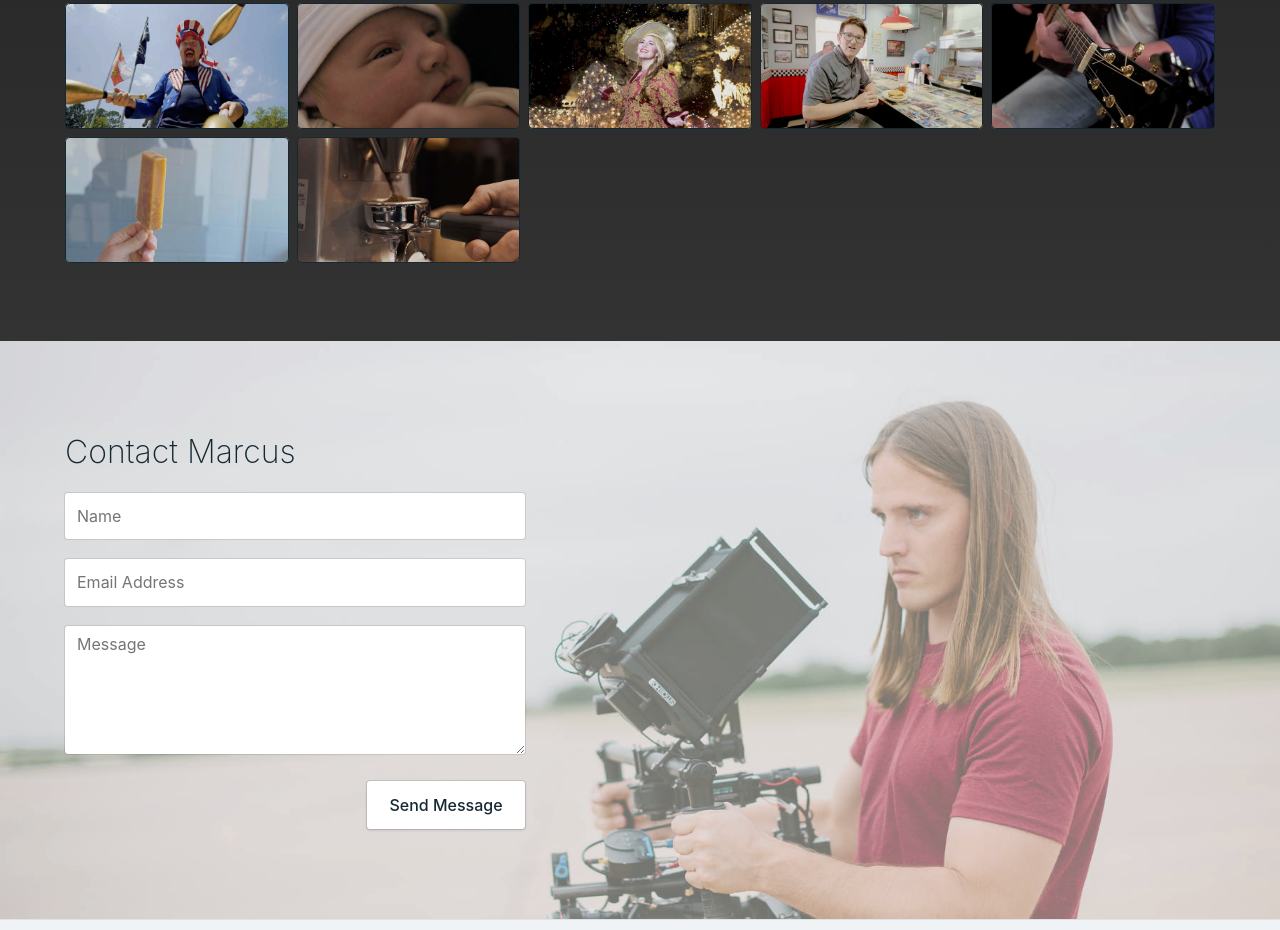
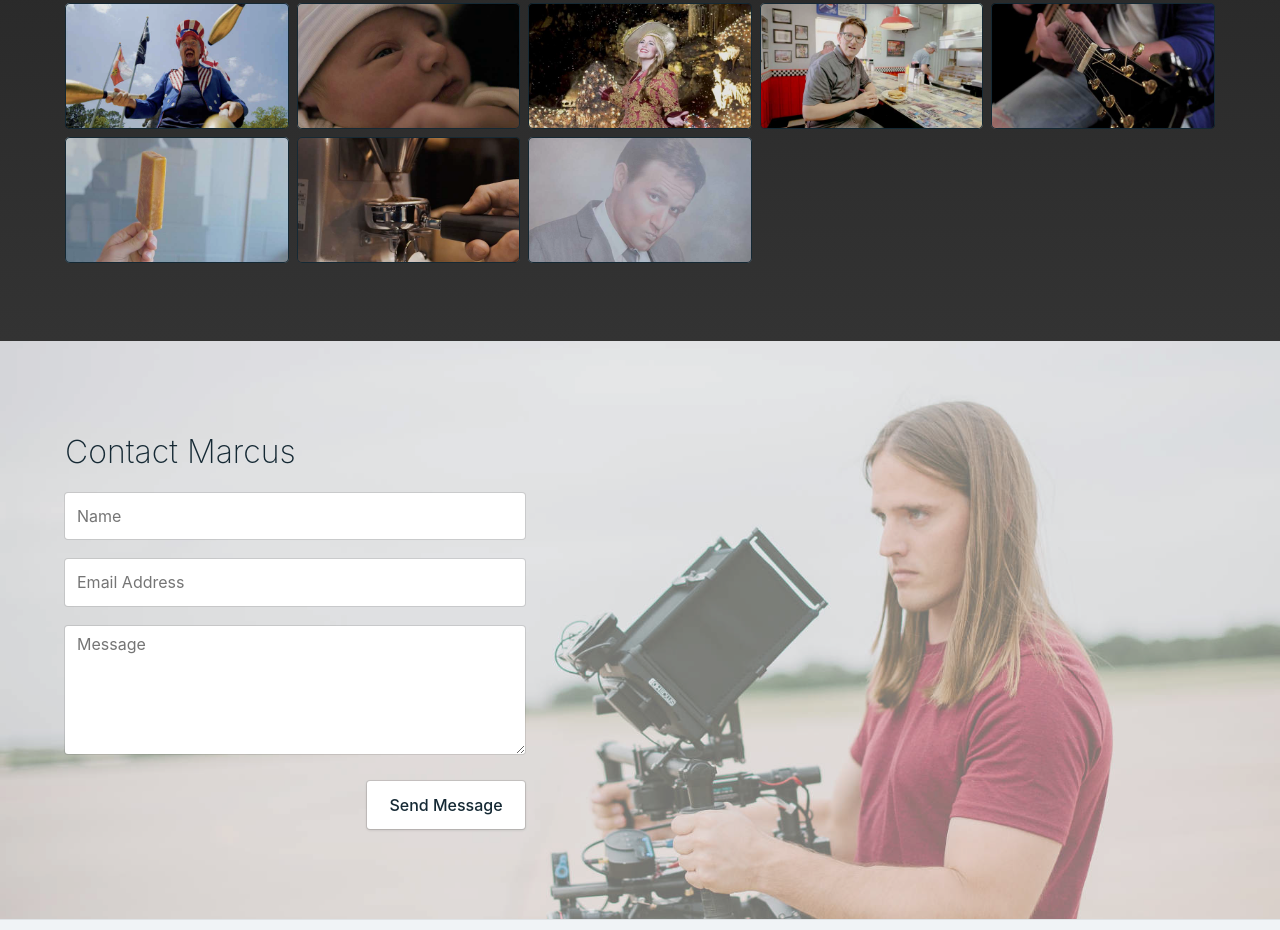
Before and after one commit to roscoe1733/roscoe1733.github.io, a plain HTML site: page work.html in a window 1280 px wide. Shown: the part 1291-2221 px from the top of the page. Drawn offline with Linux system fonts and the light colour scheme.

Commit message:
rogermiller video

```diff
--- a/work.html
+++ b/work.html
@@ -43,6 +43,7 @@
             <a href="#" data-video="258138189"><img src="/images/keegan.jpg"></a>
             <a href="#" data-video="258138429"><img src="/images/steelcity.jpg"></a>
             <a href="#" data-video="258187005"><img src="/images/coffee.jpg"></a>
+            <a href="#" data-video="258189653"><img src="/images/rogermiller.jpg"></a>
           </div>
         </div>
       </section>
```
Also changed, not shown: images/rogermiller.jpg (added).
